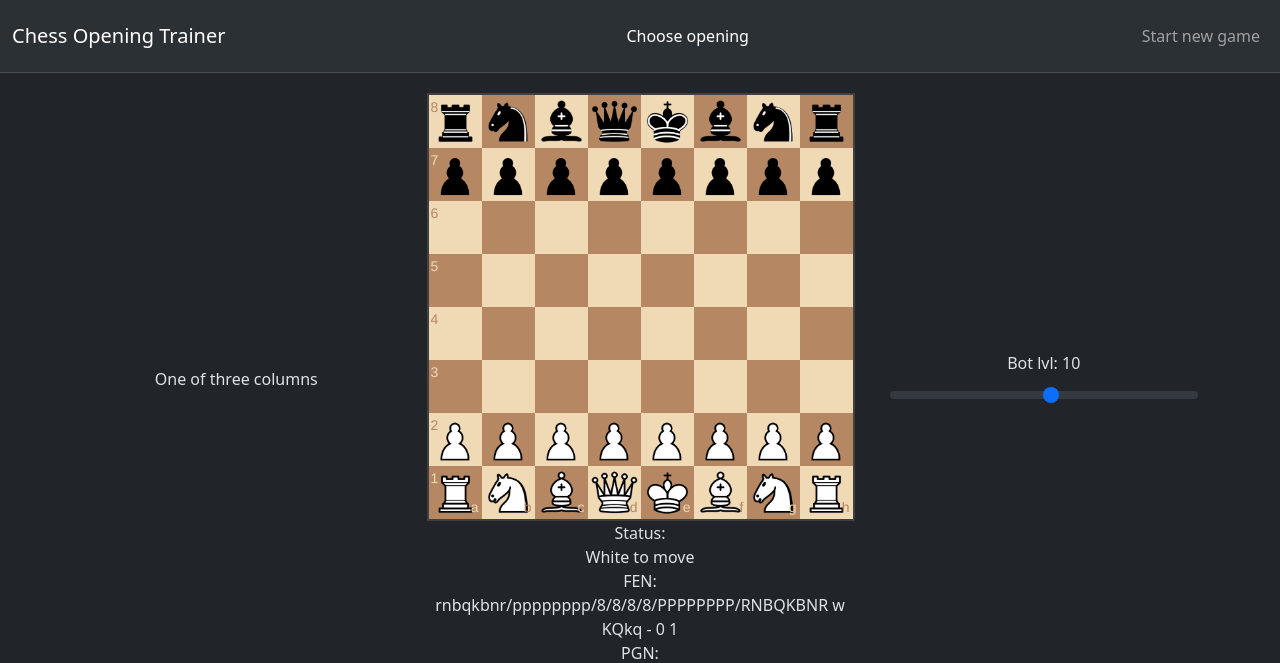
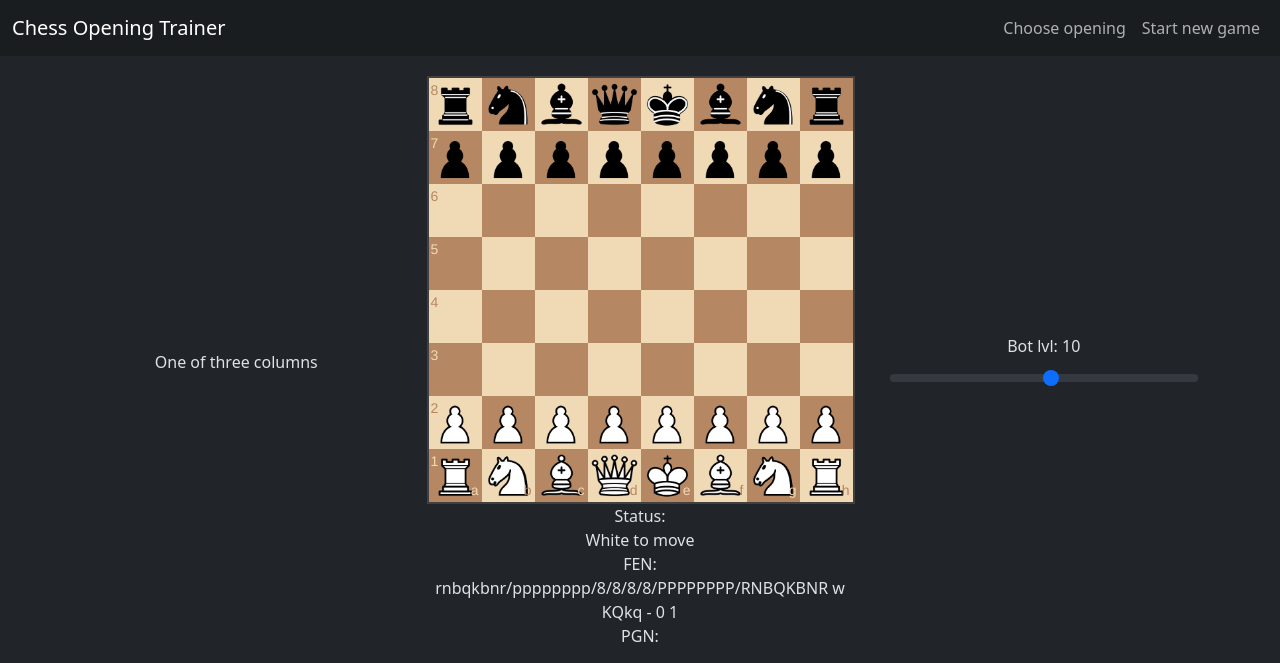
Before and after one commit to MasterOfChess/chess-trainer, a Flask app: page / in a window 1280 px wide. Shown: the top 663 px of the page. Run offline with Flask 3, Linux system fonts and the light colour scheme; parts of the project's set-up code (start-up, migrations or seed data) failed here and were passed over.

Commit message:
Refactor code to use Jinja templates.

```diff
--- a/src/templates/index.html
+++ b/src/templates/index.html
@@ -1,53 +1,11 @@
-<html data-bs-theme="dark">
-  <head>
-    <title>Test Flask Chess app</title>
-    <!-- Bootstrap -->
-    <script src="
-https://cdn.jsdelivr.net/npm/bootstrap@5.3.3/dist/js/bootstrap.min.js
-"></script>
-    <link
-      href="
-https://cdn.jsdelivr.net/npm/bootstrap@5.3.3/dist/css/bootstrap.min.css
-"
-      rel="stylesheet"
-    />
-    <!-- JQuery -->
-    <script
-      src="https://code.jquery.com/jquery-3.5.1.min.js"
-      integrity="sha384-ZvpUoO/+PpLXR1lu4jmpXWu80pZlYUAfxl5NsBMWOEPSjUn/6Z/hRTt8+pR6L4N2"
-      crossorigin="anonymous"
-    ></script>
+{% extends "layout.html" %}
 
-    <script src="{{url_for('static', filename='external/js/chess.js')}}"></script>
-    <link
-      rel="stylesheet"
-      href="{{url_for('static', filename='external/css/chessboard-1.0.0.min.css')}}"
-    />
-    <link
-      rel="stylesheet"
-      href="{{url_for('static', filename='css/index.css')}}"
-    />
-    <script src="{{url_for('static', filename='external/js/chessboardjs-1.0.0/chessboard-1.0.0.min.js')}}"></script>
-  </head>
-  <body>
-    <nav
-      class="navbar bg-body-tertiary border-bottom border-body"
-      data-bs-theme="dark"
-    >
-      <div class="container-fluid">
-        <div class="d-flex justify-content-start">
-          <a class="navbar-brand" href="#">Chess Opening Trainer</a>
-        </div>
-        <div class="navbar-nav d-flex justify-content-end p-2">
-          <a class="nav-link active" aria-current="page" href="#"
-            >Choose opening</a
-          >
-        </div>
-        <div class="navbar-nav d-flex justify-content-end p-2">
-          <a class="nav-link" href="#">Start new game</a>
-        </div>
-      </div>
-    </nav>
+{% block title %}Chess Opening Trainer {% endblock %}
+
+{% block head %} {{super()}} {% endblock %}
+
+{% block body %}
+{{super()}}
 <div class="container text-center">
   <div class="row"></div>
   <div class="row align-items-center" style="margin-top: 20px">
@@ -75,10 +33,12 @@ https://cdn.jsdelivr.net/npm/bootstrap@5.3.3/dist/css/bootstrap.min.css
     </div>
   </div>
 </div>
-  </body>
-</html>
+{% endblock %}
+
+{% block after_body %}
 <script
   type="text/javascript"
   language="javascript"
   src="{{url_for('static', filename='play_bot.js')}}"
 ></script>
+{% endblock %}
--- /dev/null
+++ b/src/templates/layout.html
@@ -0,0 +1,40 @@
+{% from "macros.html" import nav_bar with context %}
+<html data-bs-theme="dark">
+  <head>
+    <title>{% block title %}{% endblock %}</title>
+    {% block head %}
+    <!-- Bootstrap -->
+    <script src="
+https://cdn.jsdelivr.net/npm/bootstrap@5.3.3/dist/js/bootstrap.min.js
+"></script>
+    <link
+      href="
+https://cdn.jsdelivr.net/npm/bootstrap@5.3.3/dist/css/bootstrap.min.css
+"
+      rel="stylesheet"
+    />
+    <!-- JQuery -->
+    <script
+      src="https://code.jquery.com/jquery-3.5.1.min.js"
+      integrity="sha384-ZvpUoO/+PpLXR1lu4jmpXWu80pZlYUAfxl5NsBMWOEPSjUn/6Z/hRTt8+pR6L4N2"
+      crossorigin="anonymous"
+    ></script>
+
+    <script src="{{url_for('static', filename='external/js/chess.js')}}"></script>
+    <link
+      rel="stylesheet"
+      href="{{url_for('static', filename='external/css/chessboard-1.0.0.min.css')}}"
+    />
+    <link
+      rel="stylesheet"
+      href="{{url_for('static', filename='css/index.css')}}"
+    />
+    <script src="{{url_for('static', filename='external/js/chessboardjs-1.0.0/chessboard-1.0.0.min.js')}}"></script>
+    {% endblock %}
+  </head>
+  <body>
+    {% block body %} {{ nav_bar([('#', 'Choose opening'), ('#', 'Start new
+    game')], '') }} {% endblock %}
+  </body>
+</html>
+{% block after_body %}{% endblock %}
--- /dev/null
+++ b/src/templates/macros.html
@@ -0,0 +1,21 @@
+{% macro nav_link(endpoint, text, is_active) %}
+<li class="nav-item">
+  <a
+    class="nav-link {{ 'active' if is_active else '' }}"
+    href="{{ '#' if endpoint == '#' else url_for(endpoint) }}"
+    >{{ text }}</a
+  >
+</li>
+{% endmacro %} {% macro nav_bar(tabs, curr_endpoint) %}
+<nav class="navbar navbar-expand bg-dark-subtle">
+  <div class="container-fluid">
+    <div class="navbar-header">
+      <a class="navbar-brand" href="/">Chess Opening Trainer</a>
+    </div>
+    <ul class="nav navbar-nav ml-auto">
+      {% for (endpoint, text) in tabs %} {{ nav_link(endpoint, text,
+      curr_endpoint == endpoint) }} {% endfor %}
+    </ul>
+  </div>
+</nav>
+{% endmacro %}
```
Lines whose indentation alone changed are shown as unchanged.
